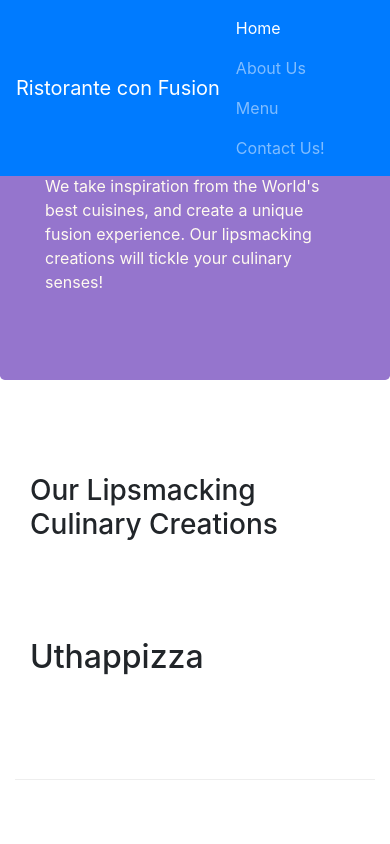
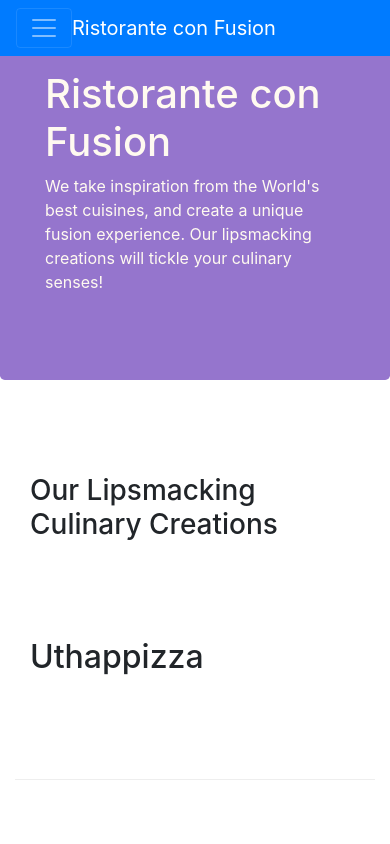
Before and after one commit to avi2801/git-test1, a website: page index.html in a window 390 px wide. Shown: the top 844 px of the page. Drawn offline with nearby package versions, Linux system fonts and the light colour scheme.

Commit message:
navbar updated

```diff
--- a/index.html
+++ b/index.html
@@ -16,13 +16,18 @@
     <!-- adding the navbar -->
     <nav class='navbar navbar-dark navbar-expand-sm bg-primary fixed-top'>
         <div class="container">
-            <a class='navbar-brand' href="#">Ristorante con Fusion</a>
-            <ul class='navbar-nav mr-auto'>
-                <li class='nav-item'><a class='nav-link active' href="#">Home</a></li>
-                <li class=pushd'nav-item'><a class='nav-link' href=aboutus.html target='blank'>About Us</a></li>
-                <li class='nav-item'><a class='nav-link' href="#">Menu</a></li>
-                <li class='nav-item'><a class='nav-link' href="#">Contact Us!</a></li>
-            </ul>
+            <button class="navbar-toggler" type="button" data-toggle="collapse" data-target="#Navbar">
+                <span class="navbar-toggler-icon"></span>
+            </button>
+            <a class='navbar-brand mr-auto' href="#">Ristorante con Fusion</a>
+            <div class="collapse navbar-collapse" id="Navbar">
+                <ul class='navbar-nav mr-auto'>
+                    <li class='nav-item active'><a class='nav-link' href="#">Home</a></li>
+                    <li class='nav-item'><a class='nav-link' href=./aboutus.html target='blank'>About Us</a></li>
+                    <li class='nav-item'><a class='nav-link' href="#">Menu</a></li>
+                    <li class='nav-item'><a class='nav-link' href="#">Contact Us!</a></li>
+                </ul>
+            </div>
         </div>
     </nav>
 
@@ -87,7 +92,7 @@
                     <h5>Links</h5>
                     <ul class='list-unstyled'>
                         <li><a href="#">Home</a></li>
-                        <li><a href="#">About</a></li>
+                        <li><a href="./aboutus.html">About</a></li>
                         <li><a href="#">Menu</a></li>
                         <li><a href="#">Contact</a></li>
                     </ul>
```
